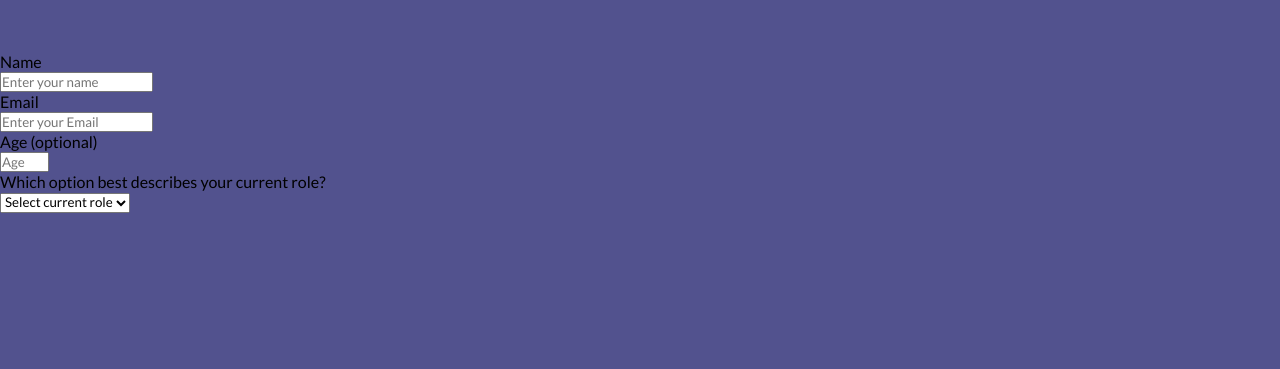
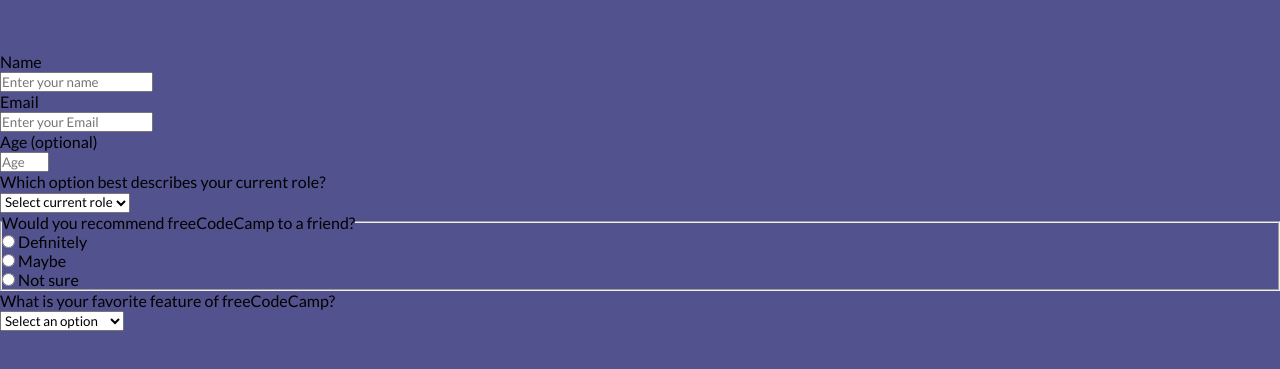
Before and after one commit to strikersouza/FCC_survey_form, a plain HTML site: page index.html in a window 1280 px wide. Shown: the part 131-500 px from the top of the page. Drawn offline with Linux system fonts and the light colour scheme.

Commit message:
Added recomendation section

```diff
--- a/index.html
+++ b/index.html
@@ -34,6 +34,30 @@
             <option value="not-say">Prefer not to say</option>
             <option value="other">Other</option>
         </select>
+        <fieldset>
+            <legend>Would you recommend freeCodeCamp to a friend?</legend>
+            <p>
+                <input type="radio" name="recomendation" id="definitely">
+                <label for="definitely">Definitely</label>
+            </p>
+            <p>
+                <input type="radio" name="recomendation" id="maybe">
+                <label for="maybe">Maybe</label>
+            </p>
+            <p>
+                <input type="radio" name="recomendation" id="not">
+                <label for="not">Not sure</label>
+            </p>
+        </fieldset>
+        <label for="feature" id="role-label"><p>What is your favorite feature of freeCodeCamp?</p></label>
+        <select id="fearure">
+            <option value="">Select an option</option>
+            <option value="student">Student</option>
+            <option value="full-job">Full Time Job</option>
+            <option value="full-learner">Full Time Learner</option>
+            <option value="not-say">Prefer not to say</option>
+            <option value="other">Other</option>
+        </select>
     </form>
 </body>
 </html>
```
